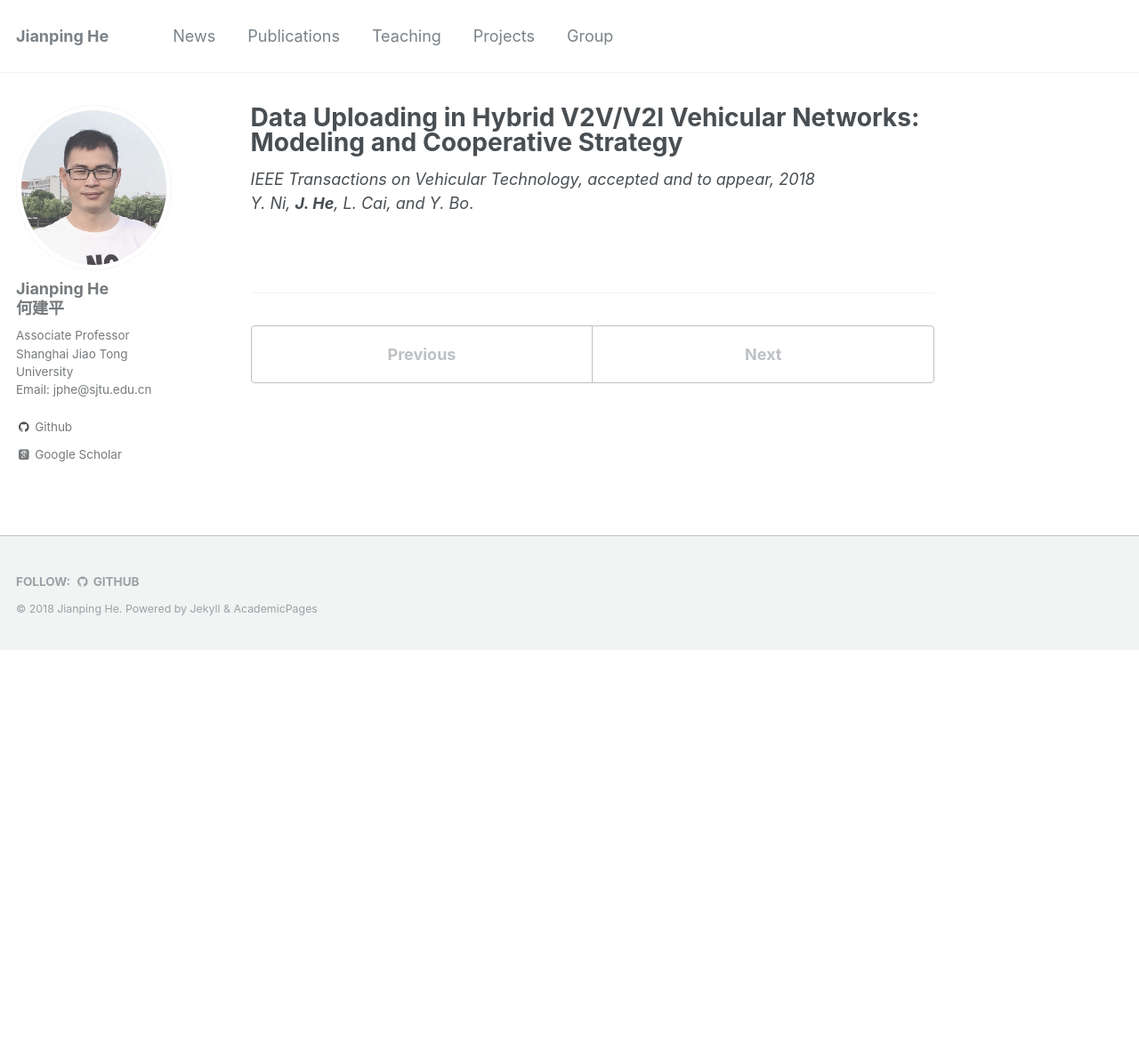
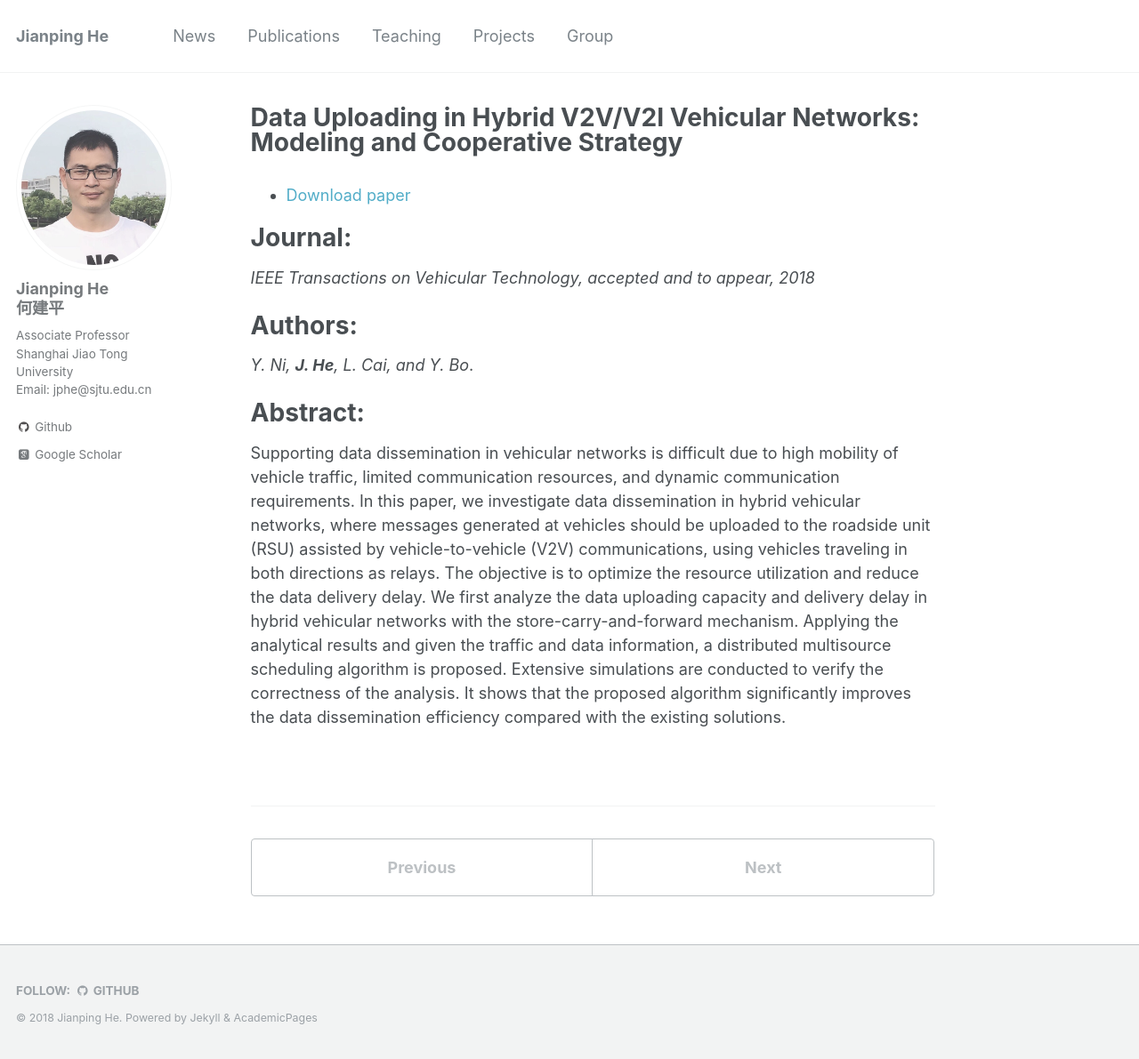
Before and after one commit to jiangshuozz/Jianping-He.github.io, a Jekyll site: the page built from _publications/2018-01-23-Data-Uploading.md, in a window 1280 px wide and 1191 px high. Shown: the whole window at 89% size. Built offline with Jekyll 4.4.1, drawn with Linux system fonts in a browser that asks for light colours; some web fonts are replaced.

Commit message:
Update 2018-01-23-Data-Uploading.md

```diff
--- a/_publications/2018-01-23-Data-Uploading.md
+++ b/_publications/2018-01-23-Data-Uploading.md
@@ -8,5 +8,16 @@ venue: '--'
 #paperurl: ''
 #citation: ''
 ---
+- [Download paper](https://ieeexplore.ieee.org/abstract/document/8267117/)
+
+Journal:
+===
 *IEEE Transactions on Vehicular Technology, accepted and to appear, 2018*
+
+Authors:
+===
 *Y. Ni, **J. He**, L. Cai, and Y. Bo*.
+
+Abstract:
+===
+Supporting data dissemination in vehicular networks is difficult due to high mobility of vehicle traffic, limited communication resources, and dynamic communication requirements. In this paper, we investigate data dissemination in hybrid vehicular networks, where messages generated at vehicles should be uploaded to the roadside unit (RSU) assisted by vehicle-to-vehicle (V2V) communications, using vehicles traveling in both directions as relays. The objective is to optimize the resource utilization and reduce the data delivery delay. We first analyze the data uploading capacity and delivery delay in hybrid vehicular networks with the store-carry-and-forward mechanism. Applying the analytical results and given the traffic and data information, a distributed multisource scheduling algorithm is proposed. Extensive simulations are conducted to verify the correctness of the analysis. It shows that the proposed algorithm significantly improves the data dissemination efficiency compared with the existing solutions.
```
